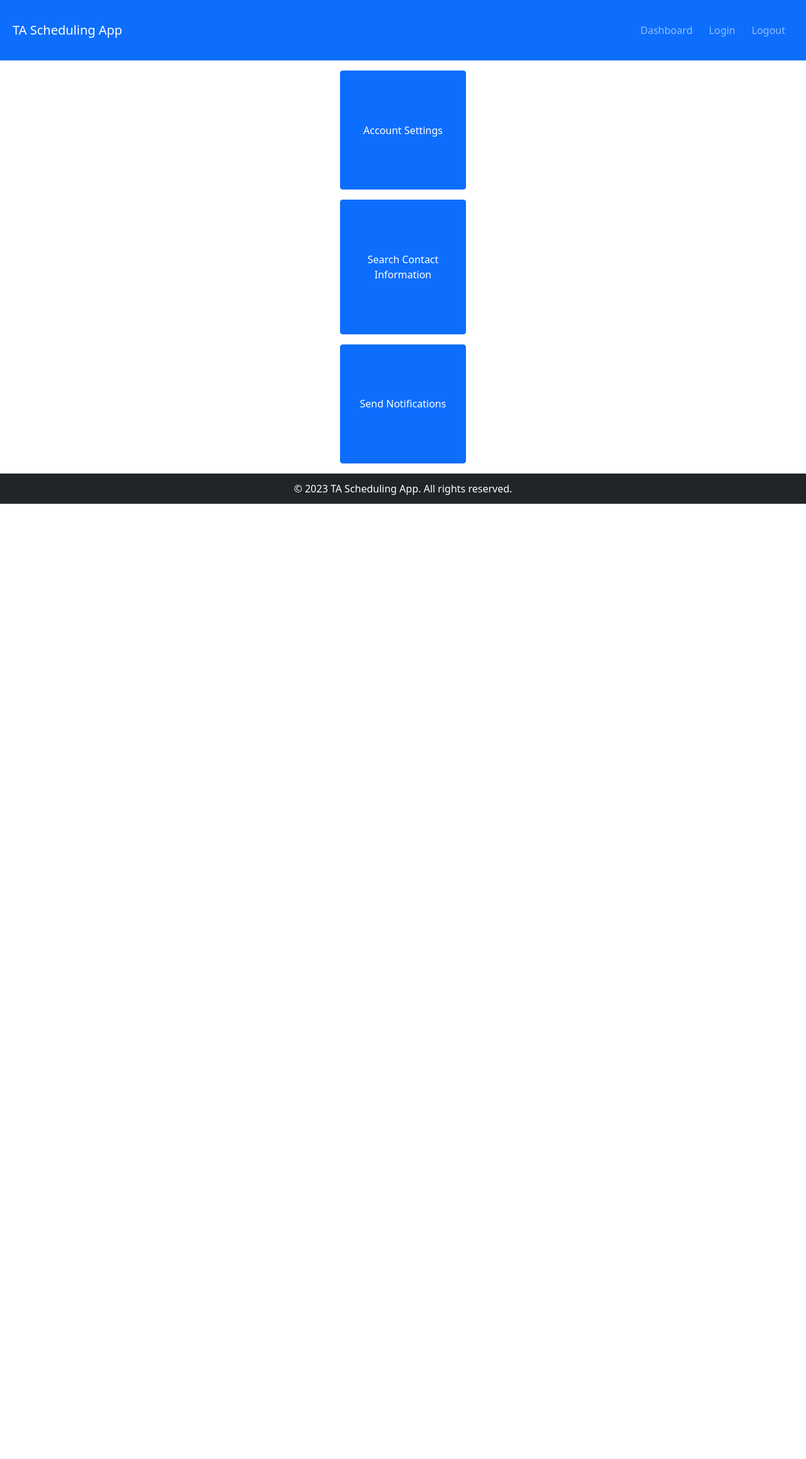
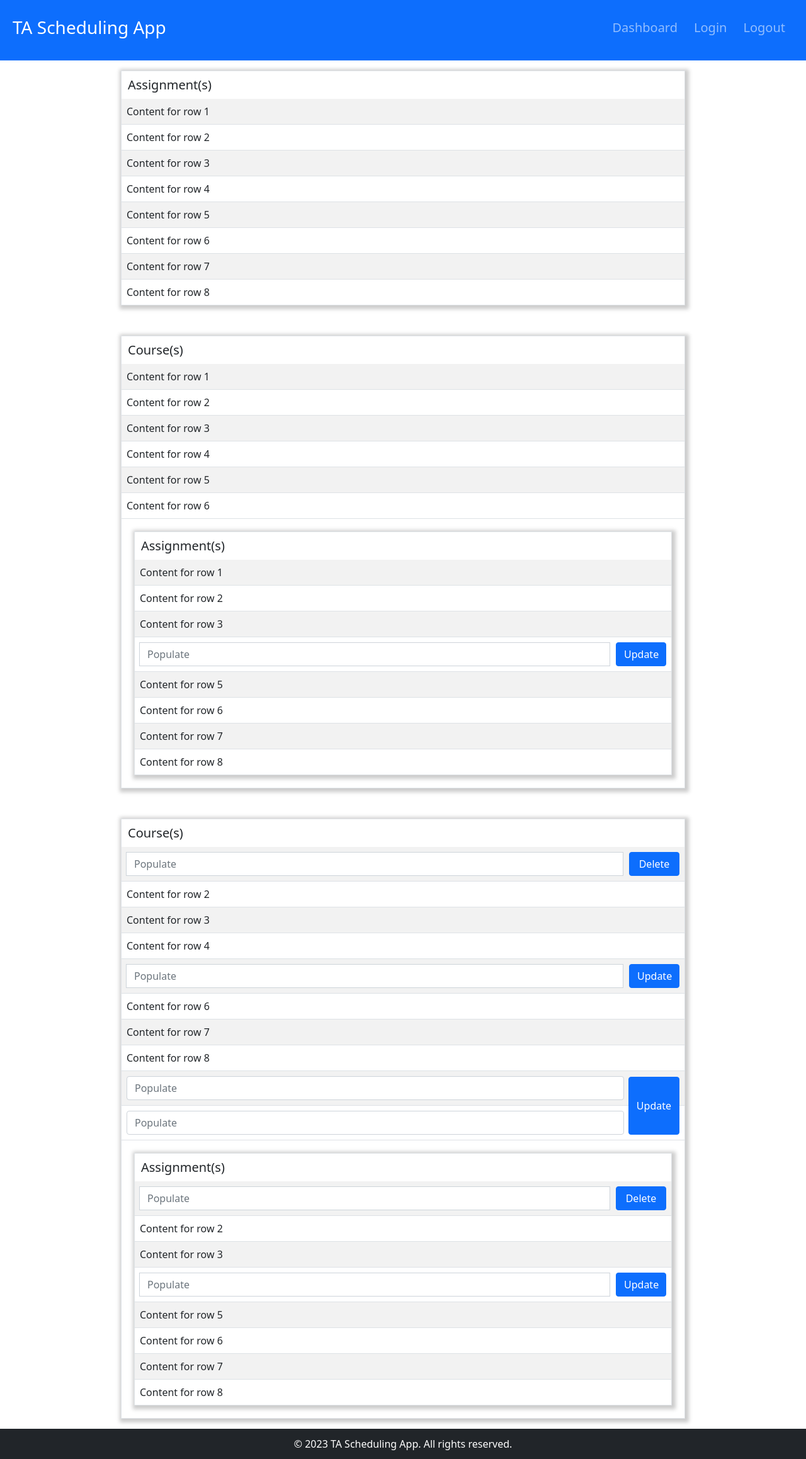
Before and after one commit to JacobRyanHanson/CS361-Project, a Django app: page /ta-assignments/ in a window 1280 px wide. Shown: the whole page at 63% size. Before the commit the page ends 800 px from the top, so only its background shows below. Run offline with Django 4.2, Linux system fonts and the light colour scheme.

Commit message:
Add TA Assignments Page

```diff
--- a/TA_Scheduling_App/static/css/style.css
+++ b/TA_Scheduling_App/static/css/style.css
@@ -1,4 +1,3 @@
-/* Add this to your 'style.css' */
 :root {
   --header-height: 6rem;
   --footer-height: 3rem;
@@ -53,9 +52,11 @@ footer {
   padding-right: 5px;
 }
 
-.app-name {
+.app-name-container {
   margin-right: 30px;
 }
+
+/* ------------------------ Home Page ------------------------*/
 
 .main-container {
   display: flex;
@@ -64,12 +65,12 @@ footer {
   justify-content: center;
   flex-grow: 1;
   min-height: calc(100vh - var(--header-height) - var(--footer-height));
-  gap: 1rem; /* Add a gap between buttons */
+  gap: 3rem;
   padding-top: 1rem;
   padding-bottom: 1rem;
 }
 
-.nav-btn {
+.page-btn {
   width: 100%;
   max-width: 200px;
   flex: 1;
@@ -80,13 +81,88 @@ footer {
   text-align: center; /* Center the text within the button */
 }
 
-@media (max-width: 400px) {
+@media (max-width: 520px) {
   .navbar {
     flex-direction: column;
     align-content: center;
   }
 
-  .app-name {
+  .app-name-container {
     margin-right: 0px;
   }
 }
+
+/* ------------------------ TA Assignments Page ------------------------*/
+
+.table {
+  margin: 0px;
+}
+
+.table-container {
+  width: 70%;
+  border: solid 1px #dee2e6;
+  box-shadow: 2px 2px 6px 4px #ccc;
+}
+
+.table-header {
+  margin: 10px;
+}
+
+.sub-wrapper {
+  padding: 20px;
+}
+
+.nested-table-container {
+  margin: 0px;
+  border: solid 1px #dee2e6;
+  background-color: #ffffff;
+  box-shadow: 2px 2px 6px 4px #ccc;
+}
+
+/* Hide Bootstrap's bottom border on the last row. */
+tbody > tr:last-child > td {
+  border-bottom: 0;
+}
+
+/* Add bottom row back to outer table when tables are nested*/
+.table-container [data-rn="6"],  .table-container [data-rn="8"] {
+   border-bottom: solid 1px #dee2e6;
+}
+
+/* Change Bootstrap's table hover color. */
+.table-hover tbody tr:hover td, .table-hover tbody tr:hover th {
+  background-color: #adb5bd;
+}
+
+.form-btn {
+  margin-left: 10px;
+  width: 80px;
+}
+
+.multi-row-container {
+  border-bottom: solid 1px #dee2e6;
+}
+
+.multi-row-container table {
+  width: 100%;
+}
+
+.multi-row-container table td{
+  padding-right: 96px;
+}
+
+.multi-row-btn-container {
+  height: 0px;
+  position: relative;
+}
+
+.multi-row-btn {
+  position: absolute;
+  top: -100px;
+  right: 8px;
+  height: 92px;
+}
+
+.input-group {
+  flex-wrap: nowrap;
+}
--- /dev/null
+++ b/TA_Scheduling_App/views/TA_Assignments.py
@@ -0,0 +1,6 @@
+from django.shortcuts import render, redirect
+from django.views import View
+
+class TAAssignments(View):
+    def get(self, request):
+        return render(request, "ta-assignments.html", {})
--- a/TA_Scheduling_Project/urls.py
+++ b/TA_Scheduling_Project/urls.py
@@ -17,6 +17,7 @@ Including another URLconf
 from django.contrib import admin
 from django.urls import path
 from TA_Scheduling_App.views.Home import Home
+from TA_Scheduling_App.views.TA_Assignments import TAAssignments
 
 urlpatterns = [
     path('admin/', admin.site.urls),
@@ -28,7 +29,7 @@ urlpatterns = [
     path('ta-dashboard/', Home.as_view(), name='ta_dashboard'),
     path('instructor-dashboard/', Home.as_view(), name='instructor_dashboard'),
     path('admin-dashboard/', Home.as_view(), name='admin_dashboard'),
-    path('ta-assignments/', Home.as_view(), name='ta_assignments'),
+    path('ta-assignments/', TAAssignments.as_view(), name='ta_assignments'),
     path('user-creation/', Home.as_view(), name='user_creation'),
     path('section-creation/', Home.as_view(), name='section_creation'),
     path('course-creation/', Home.as_view(), name='course_creation'),
--- a/templates/home.html
+++ b/templates/home.html
@@ -11,9 +11,9 @@
 <body>
     {% include 'partials/header.html' %}
     <div class="main-container">
-        <button class="btn btn-primary nav-btn" onclick="window.location.href='{% url 'account_settings' %}'">Account Settings</button>
-        <button class="btn btn-primary nav-btn" onclick="window.location.href='{% url 'search_contact_information' %}'">Search Contact Information</button>
-        <button class="btn btn-primary nav-btn" onclick="window.location.href='{% url 'send_notifications' %}'">Send Notifications</button>
+        <button class="btn btn-primary page-btn" onclick="window.location.href='{% url 'account_settings' %}'">Account Settings</button>
+        <button class="btn btn-primary page-btn" onclick="window.location.href='{% url 'search_contact_information' %}'">Search Contact Information</button>
+        <button class="btn btn-primary page-btn" onclick="window.location.href='{% url 'send_notifications' %}'">Send Notifications</button>
     </div>
     {% include 'partials/footer.html' %}
     <script src="https://cdn.jsdelivr.net/npm/bootstrap@5.1.3/dist/js/bootstrap.bundle.min.js"></script>
--- a/templates/partials/header.html
+++ b/templates/partials/header.html
@@ -5,21 +5,19 @@
     <div class="h-container">
         <nav class="navbar navbar-expand-lg navbar-dark bg-primary">
             <div class="app-name">
-                <a class="navbar-brand" href="/">TA Scheduling App</a>
+                <a class="navbar-brand" href="/"><h3>TA Scheduling App</h3></a>
             </div>
 
             <div id="navbarNav">
                 <ul class="navbar-nav">
                     <li class="nav-item">
-                        <a class="nav-link" href="#">Dashboard</a>
+                        <a class="nav-link" href="#"><h5>Dashboard</h5></a>
                     </li>
-
                     <li class="nav-item">
-                        <a class="nav-link" href="#">Login</a>
+                        <a class="nav-link" href="#"><h5>Login</h5></a>
                     </li>
-
                     <li class="nav-item">
-                        <a class="nav-link" href="#">Logout</a>
+                        <a class="nav-link" href="#"><h5>Logout</h5></a>
                     </li>
                 </ul>
             </div>
--- /dev/null
+++ b/templates/ta-assignments.html
@@ -0,0 +1,155 @@
+<!DOCTYPE html>
+<html lang="en">
+<head>
+    <meta charset="UTF-8">
+    <meta name="viewport" content="width=device-width, initial-scale=1.0">
+    <title>TA Scheduling App</title>
+    <link href="https://cdn.jsdelivr.net/npm/bootstrap@5.1.3/dist/css/bootstrap.min.css" rel="stylesheet">
+    {% load static %}
+    <link rel="stylesheet" type="text/css" href="{% static 'css/style.css' %}">
+</head>
+<body>
+{% include 'partials/header.html' %}
+<div class="main-container">
+    {#        TA View #}
+    <div class="table-container">
+        <table class="table table-striped">
+            <h5 class="table-header">Assignment(s)</h5>
+            {% for i in '12345678' %}
+                <tr>
+                    <td>Content for row {{ forloop.counter }}</td>
+                </tr>
+            {% endfor %}
+        </table>
+    </div>
+
+    {#      Instructor View #}
+    <div class="table-container">
+        <table class="table table-striped">
+            <h5 class="table-header">Course(s)</h5>
+            {% for i in '123456' %}
+                <tr data-rn="{{ forloop.counter }}">
+                    <td>Content for row {{ forloop.counter }}</td>
+                </tr>
+            {% endfor %}
+        </table>
+        <div class="sub-wrapper">
+            <div class="nested-table-container">
+                <table class="table table-striped">
+                    <h5 class="table-header">Assignment(s)</h5>
+                    {% for i in '12345678' %}
+                        <tr>
+                            {% if forloop.counter == 4 %}
+                                <td>
+                                    <form class="input-group" action="/" method="post">
+                                        {% csrf_token %}
+                                        <input type="text" class="form-control" placeholder="Populate">
+                                        <span class="input-group-btn">
+                                            <button class="btn btn-primary form-btn" type="submit">Update</button>
+                                        </span>
+                                    </form>
+                                </td>
+                            {% else %}
+                                <td>Content for row {{ forloop.counter }}</td>
+                            {% endif %}
+                        </tr>
+                    {% endfor %}
+                </table>
+            </div>
+        </div>
+    </div>
+
+    {#      Admin View #}
+    <div class="table-container">
+        <table class="table table-striped">
+            <h5 class="table-header">Course(s)</h5>
+            {% for i in '12345678' %}
+                <tr data-rn="{{ forloop.counter }}">
+                    {% if forloop.counter == 1 %}
+                        <td>
+                            <form class="input-group" action="/" method="post">
+                                {% csrf_token %}
+                                <input type="text" class="form-control" placeholder="Populate">
+                                <span class="input-group-btn">
+                                    <button class="btn btn-primary form-btn" type="submit">Delete</button>
+                                </span>
+                            </form>
+                        </td>
+                    {% elif forloop.counter == 5 %}
+                        <td>
+                            <form class="input-group" action="/" method="post">
+                                {% csrf_token %}
+                                <input type="text" class="form-control" placeholder="Populate">
+                                <span class="input-group-btn">
+                                    <button class="btn btn-primary form-btn" type="submit">Update</button>
+                                </span>
+                            </form>
+                        </td>
+                    {% else %}
+                        <td>Content for row {{ forloop.counter }}</td>
+                    {% endif %}
+                </tr>
+            {% endfor %}
+        </table>
+
+        <div class="multi-row-container">
+            <form class="" action="/" method="post">
+                {% csrf_token %}
+                <table class="table table-striped">
+                    <tr data-rn="9">
+                        <td>
+                            <input type="text" class="form-control" placeholder="Populate">
+                        </td>
+                    </tr>
+                    <tr data-rn="10">
+                        <td>
+                            <input type="text" class="form-control" placeholder="Populate">
+                        </td>
+                    </tr>
+                </table>
+                <div class="multi-row-btn-container">
+                    <button class="btn btn-primary multi-row-btn" type="submit">Update</button>
+                </div>
+            </form>
+        </div>
+
+        <div class="sub-wrapper">
+            <div class="nested-table-container">
+                <table class="table table-striped">
+                    <h5 class="table-header">Assignment(s)</h5>
+                    {% for i in '12345678' %}
+                        <tr>
+                            {% if forloop.counter == 1 %}
+                                <td>
+                                    <form class="input-group" action="/" method="post">
+                                        {% csrf_token %}
+                                        <input type="text" class="form-control" placeholder="Populate">
+                                        <span class="input-group-btn">
+                                            <button class="btn btn-primary form-btn" type="submit">Delete</button>
+                                        </span>
+                                    </form>
+                                </td>
+                            {% elif forloop.counter == 4 %}
+                                <td>
+                                    <form class="input-group" action="/" method="post">
+                                        {% csrf_token %}
+                                        <input type="text" class="form-control" placeholder="Populate">
+                                        <span class="input-group-btn">
+                                            <button class="btn btn-primary form-btn" type="submit">Update</button>
+                                        </span>
+                                    </form>
+                                </td>
+                            {% else %}
+                                <td>Content for row {{ forloop.counter }}</td>
+                            {% endif %}
+                        </tr>
+                    {% endfor %}
+                </table>
+            </div>
+        </div>
+    </div>
+</div>
+{% include 'partials/footer.html' %}
+<script src="https://cdn.jsdelivr.net/npm/bootstrap@5.1.3/dist/js/bootstrap.bundle.min.js"></script>
+</body>
+</html>
```
